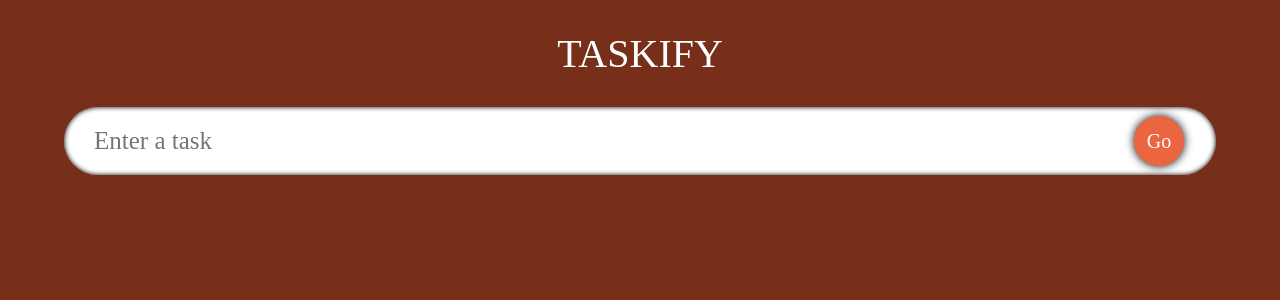
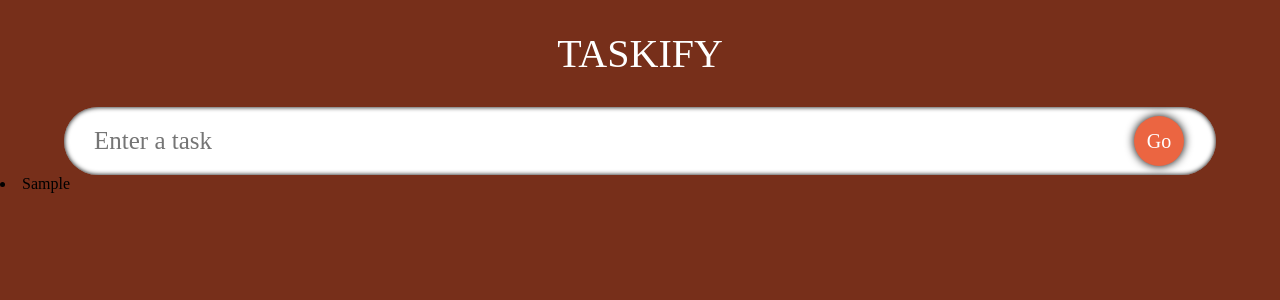
Before and after one commit to Nathaniyell/TodoApp-with-Typescript, a React (Create React App) app: page / in a window 1280 px wide. Both pictures are taken after typing "Sample" into the empty fields and a click on the button "Go". Shown: the top 300 px of the page. Built offline with nearby package versions, Linux system fonts and the light colour scheme; the HTML template or start-up script is replaced by a standard one.

Commit message:
update App.tsx and InputField.tsx

```diff
--- a/src/App.tsx
+++ b/src/App.tsx
@@ -27,7 +27,11 @@ console.log(todos);
 <InputField todo={todo} setTodo={setTodo}
 handleAdd={handleAdd}
 />
-<TodoList todos={todos} />
+{todos.map(t=>{
+  return <li>{t.todo}</li>
+})}
+
+{/* <TodoList todos={todos} /> */}
   </div>;
 }
 
--- a/src/components/InputField.tsx
+++ b/src/components/InputField.tsx
@@ -8,7 +8,7 @@ type Props = {
 
 const InputField: React.FC<Props> = ({ todo, setTodo, handleAdd }) => {
   return (
-    <form className="input" onSubmit={handleAdd}>
+    <form className="input" onSubmit={(e)=>handleAdd(e)}>
       <input
         type="input"
         placeholder="Enter a task"
```
